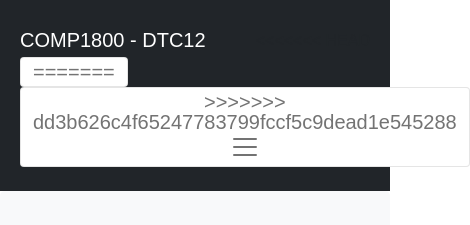
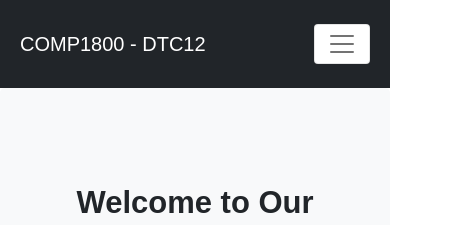
Before and after one commit to A1exander-liU/1800_202210_12, a plain HTML site: page index.html in a window 390 px wide. Shown: the top 225 px of the page, 470 px wide, since content can reach past the window. Drawn offline with nearby package versions, Linux system fonts and the light colour scheme.

Commit message:
pushed login.html

```diff
--- a/index.html
+++ b/index.html
@@ -42,13 +42,7 @@
     <div class="container-fluid py-3">
       <a class="navbar-brand text-white" href="#">
         COMP1800 - DTC12</a>
-<<<<<<< HEAD
-      <button class="navbar-toggler bg-white" type="button" data-bs-toggle="collapse"
-        data-bs-target="#navbarSupportedContent" aria-controls="navbarSupportedContent" aria-expanded="false"
-        aria-label="Toggle navigation">
-=======
       <button class="navbar-toggler bg-white" type="button" data-bs-toggle="collapse" data-bs-target="#navbarSupportedContent" aria-controls="navbarSupportedContent" aria-expanded="false" aria-label="Toggle navigation">
->>>>>>> dd3b626c4f65247783799fccf5c9dead1e545288
         <span class="navbar-toggler-icon"></span>
       </button>
       <div class="collapse navbar-collapse" id="navbarSupportedContent">
```
